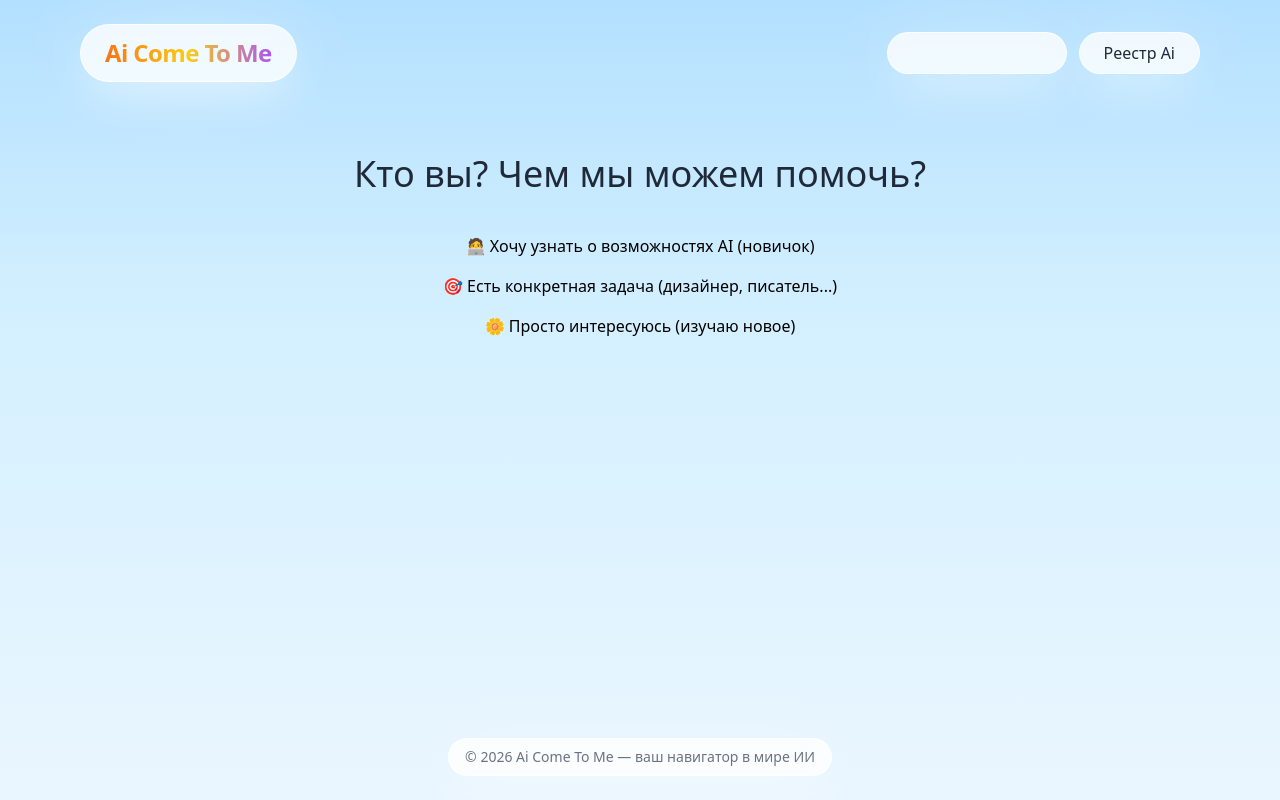
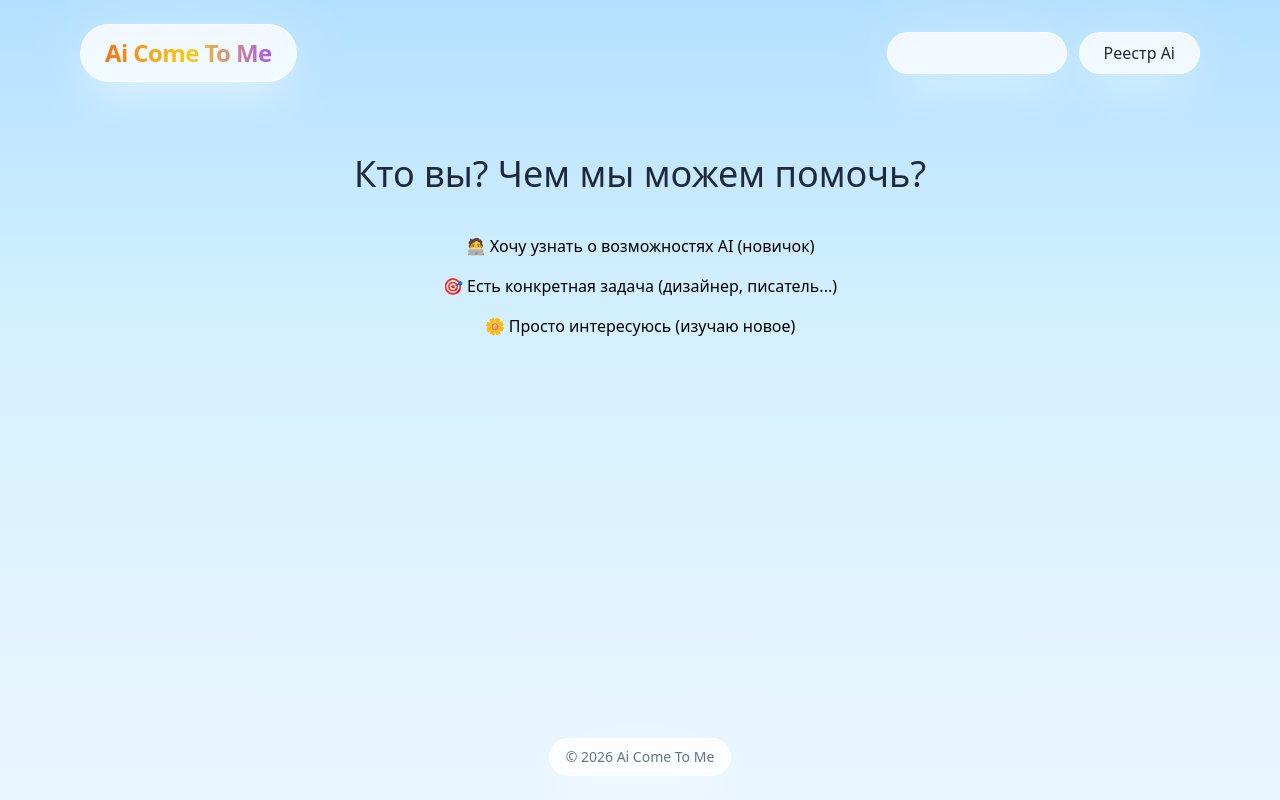
Before and after one commit to dadadaartur/arthurcrm, a Next.js app: page / in a window 1280 px wide. Built offline with nearby package versions, Linux system fonts and the light colour scheme.

Commit message:
Update Layout.js

```diff
--- a/components/Layout.js
+++ b/components/Layout.js
@@ -32,7 +32,7 @@ export default function Layout({ children }) {
 
       <footer className="bg-transparent py-6 text-center text-gray-500 text-sm">
         <span className="cloud px-4 py-2 inline-block select-none">
-          © {new Date().getFullYear()} Ai Come To Me — ваш навигатор в мире ИИ
+          © {new Date().getFullYear()} Ai Come To Me
         </span>
       </footer>
     </div>
```
